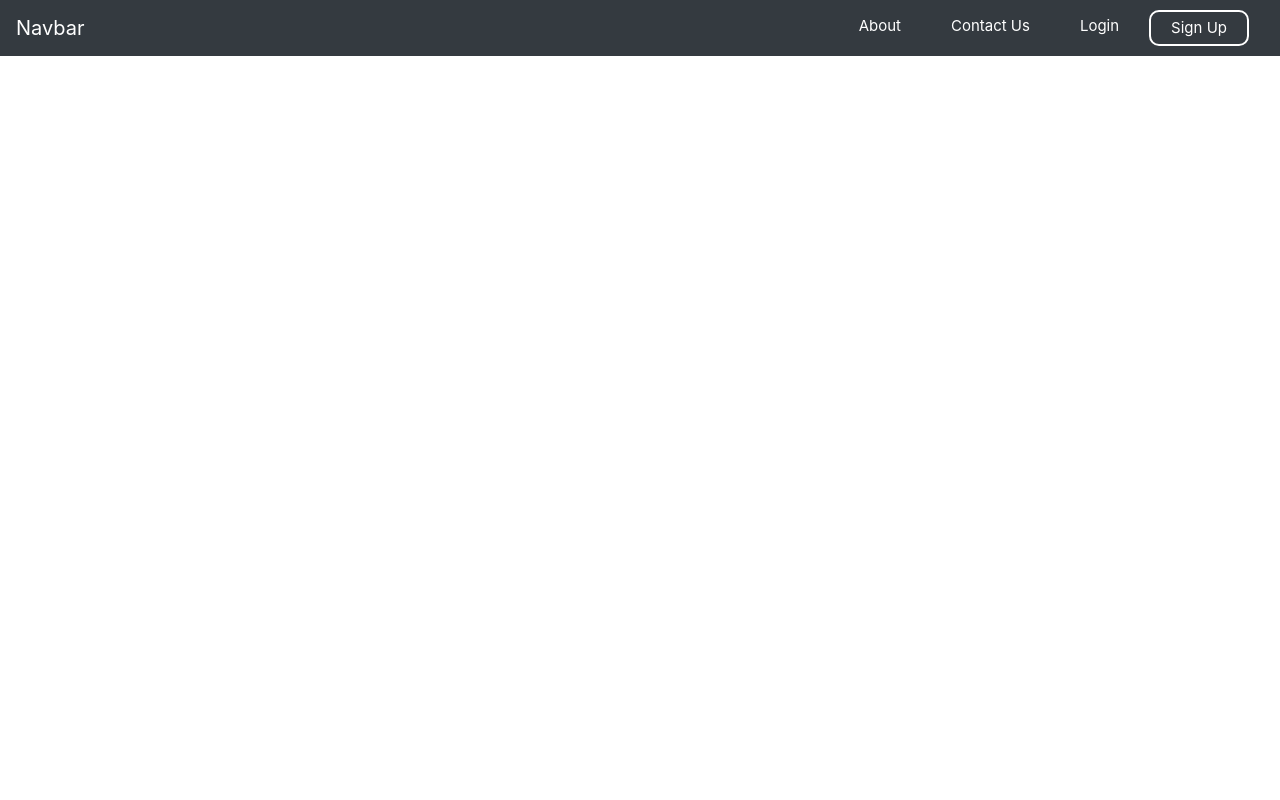
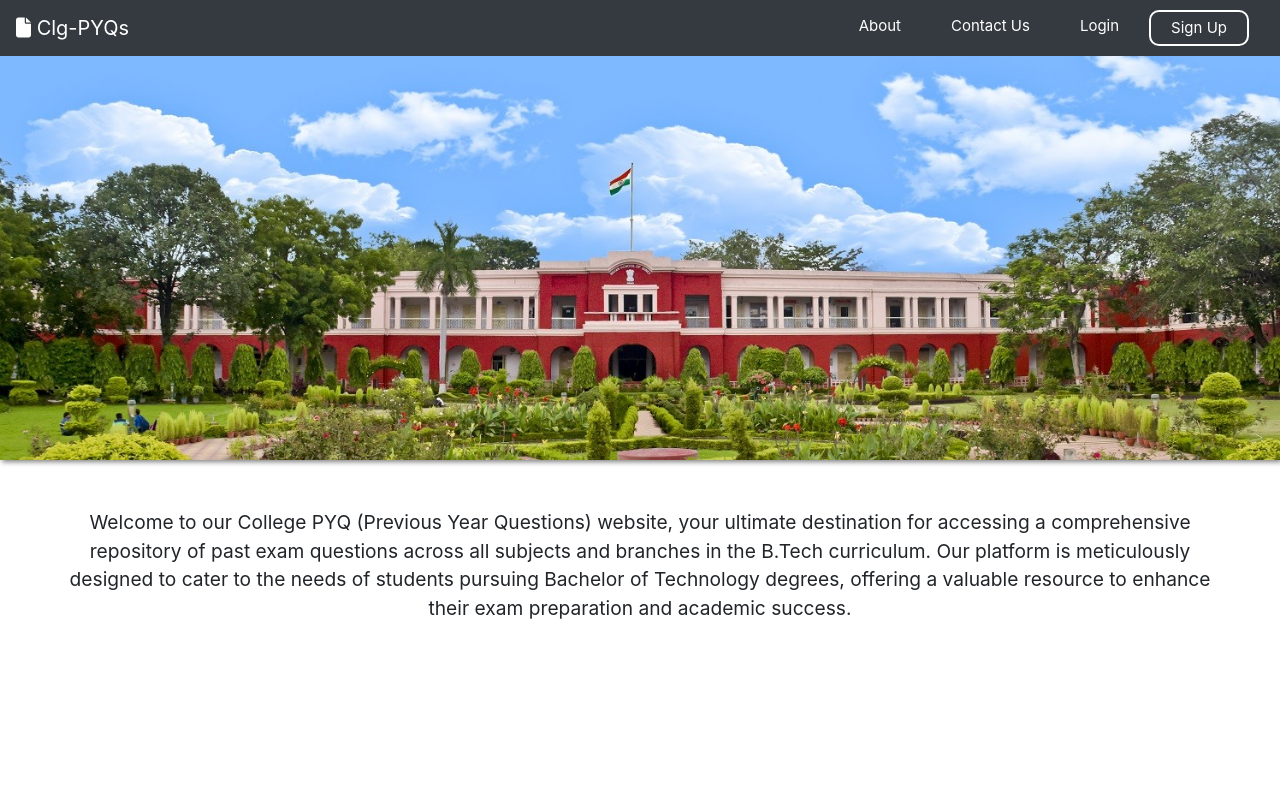
Before and after one commit to fatima-jamil/Clg-PYQs, a Django app: page / in a window 1280 px wide. Run offline with Django 4.2, Linux system fonts and the light colour scheme.

Commit message:
modified index.html,home.html,navbar.html

```diff
--- a/pyqs/templates/home.html
+++ b/pyqs/templates/home.html
@@ -41,12 +41,12 @@
 <div class="card pt-5 " style="border: none; background: transparent;">
     <div class="card-body">
         <h1
-            style=" text-align: center; font-size: 8vh; font-weight: bold; background: linear-gradient(0deg,rgb(0, 0, 0),rgb(231, 231, 231)); background-clip: border-box; -webkit-background-clip: text;-webkit-text-fill-color: transparent;">
+            style=" text-align: center; font-size: 8vh; font-weight: bold; color: rgb(78, 97, 100);">
             Previous Year Question Papers</h1>
     </div>
 </div>
 
-<div class="card p-2 mx-2" style="border: none; background: transparent; ">
+<div class="card p-2 mx-2" style="border: none ; background: transparent; ">
     <div class="card-body">
         <div class="row" style=" display: grid; grid-template-columns: repeat(auto-fit, minmax(500px,1fr));">
 
--- a/pyqs/templates/index.html
+++ b/pyqs/templates/index.html
@@ -1,3 +1,5 @@
+{% load static %}
+
 <!DOCTYPE html>
 <html lang="en">
 <head>
@@ -5,6 +7,7 @@
     <title>Document</title>
     <meta charset="utf-8">
     <meta name="viewport" content="width=device-width, initial-scale=1">
+    <link rel="stylesheet" href="https://cdnjs.cloudflare.com/ajax/libs/font-awesome/6.5.1/css/all.min.css" integrity="sha512-DTOQO9RWCH3ppGqcWaEA1BIZOC6xxalwEsw9c2QQeAIftl+Vegovlnee1c9QX4TctnWMn13TZye+giMm8e2LwA==" crossorigin="anonymous" referrerpolicy="no-referrer" />
     <link rel="stylesheet" href="https://cdn.jsdelivr.net/npm/bootstrap@4.6.2/dist/css/bootstrap.min.css">
     <script src="https://cdn.jsdelivr.net/npm/jquery@3.6.4/dist/jquery.slim.min.js"></script>
     <script src="https://cdn.jsdelivr.net/npm/popper.js@1.16.1/dist/umd/popper.min.js"></script>
@@ -28,7 +31,7 @@
     }
     #signup a:hover{
         color: #343a40 !important;
-        font-weight: bold;
+
     }
     #login:hover{
         box-shadow: 4px 4px 8px black;
@@ -38,11 +41,19 @@
     #ac:hover{
         color: rgb(185, 175, 175) !important;
     }
+    .img{
+      box-shadow: 2px 2px 5px grey;
+    }
+    .about{
+      text-align: center;
+      font-size: 1.2rem;
+    }
+
 </style>
 <body>
-    <nav class="navbar navbar-expand-md bg-dark navbar-dark">
+    <nav class="navbar navbar-expand-md bg-dark navbar-dark sticky-top">
         <!-- Brand -->
-        <a class="navbar-brand" href="#">Navbar</a>
+        <a class="navbar-brand" href="#"><i class="fa-solid fa-file"></i>  Clg-PYQs</a>
 
         <!-- Toggler/collapsibe Button -->
         <button class="navbar-toggler" type="button" data-toggle="collapse" data-target="#collapsibleNavbar">
@@ -68,5 +79,15 @@
         </div>
 
       </nav>
+
+      <div class="img" >
+        <img src="static/images/iitism_cover.jpg" alt="" style= "width: 100%; height: auto; object-fit: contain;" >
+      </div>
+
+      <div class="about">
+
+        <p class="p-5">
+          Welcome to our College PYQ (Previous Year Questions) website, your ultimate destination for accessing a comprehensive repository of past exam questions across all subjects and branches in the B.Tech curriculum. Our platform is meticulously designed to cater to the needs of students pursuing Bachelor of Technology degrees, offering a valuable resource to enhance their exam preparation and academic success.</p>
+      </div>
 </body>
 </html>
--- a/pyqs/templates/navbar.html
+++ b/pyqs/templates/navbar.html
@@ -5,6 +5,7 @@
     <title>Document</title>
     <meta charset="utf-8">
     <meta name="viewport" content="width=device-width, initial-scale=1">
+    <link rel="stylesheet" href="https://cdnjs.cloudflare.com/ajax/libs/font-awesome/6.5.1/css/all.min.css" integrity="sha512-DTOQO9RWCH3ppGqcWaEA1BIZOC6xxalwEsw9c2QQeAIftl+Vegovlnee1c9QX4TctnWMn13TZye+giMm8e2LwA==" crossorigin="anonymous" referrerpolicy="no-referrer" />
     <link rel="stylesheet" href="https://cdn.jsdelivr.net/npm/bootstrap@4.6.2/dist/css/bootstrap.min.css">
     <script src="https://cdn.jsdelivr.net/npm/jquery@3.6.4/dist/jquery.slim.min.js"></script>
     <script src="https://cdn.jsdelivr.net/npm/popper.js@1.16.1/dist/umd/popper.min.js"></script>
@@ -75,7 +76,7 @@
 <body>
     <nav style="background-color: rgb(255, 255, 255) !important; box-shadow: 2px 4px 6px rgba(0, 0, 0, .4);" class="navbar navbar-expand-md bg-dark navbar-light ">
         <!-- Brand -->
-        <a class="navbar-brand" href="#">Navbar</a>
+        <a class="navbar-brand" href="#"><i class="fa-solid fa-file"></i>  Clg-PYQs</a>
 
         <!-- Toggler/collapsibe Button -->
         <button class="navbar-toggler" type="button" data-toggle="collapse" data-target="#collapsibleNavbar">
```
Also changed, not shown: db.sqlite3, pyqs/static/images/iitism_cover.jpg (added).
